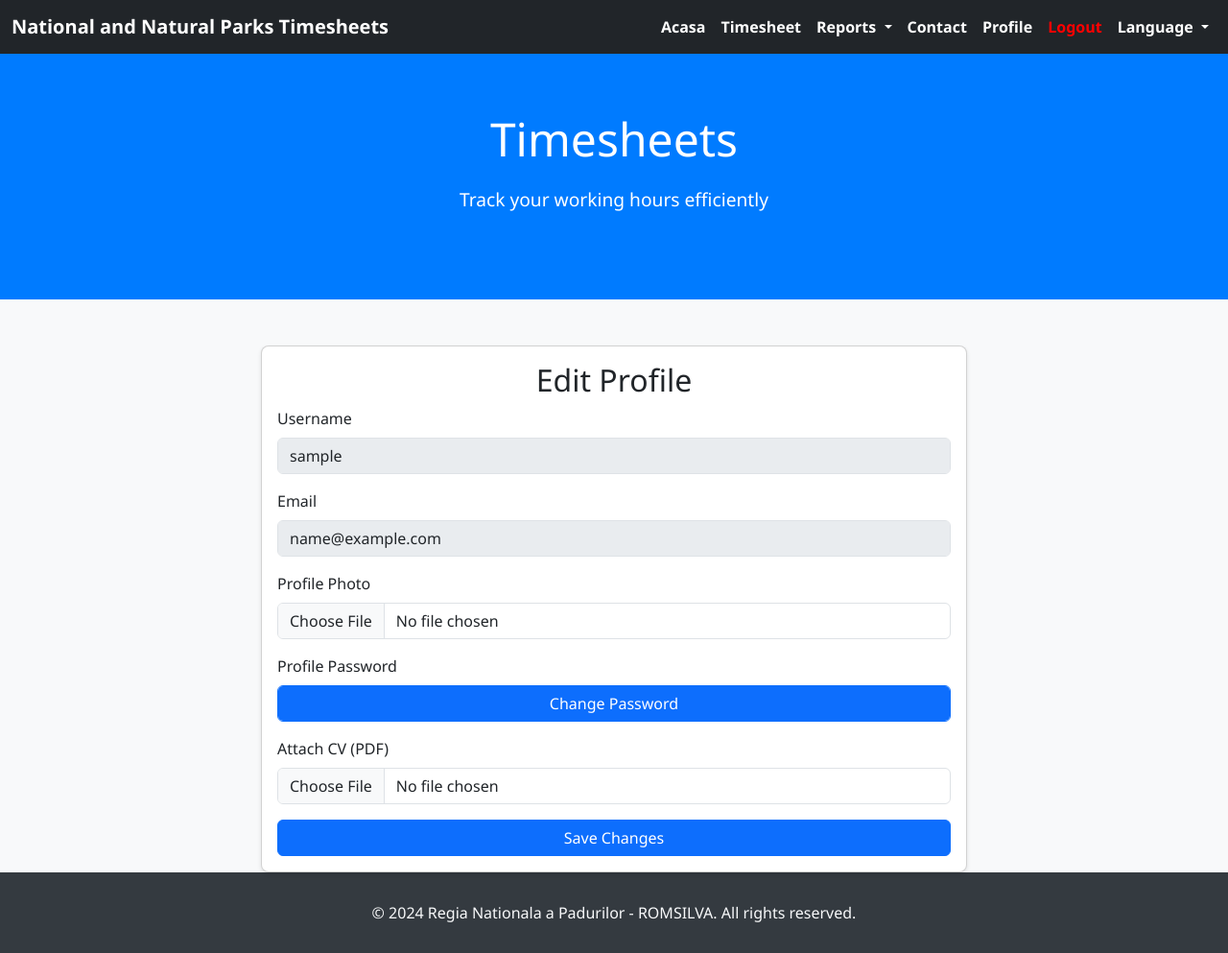
After one commit to ungureanudaniel/timesheets, a Django app: page /en/users/profile/1/edit/ in a window 1280 px wide. The commit adds this page. Shown: the whole page at 96% size. Run offline with Django 3.2, Linux system fonts and the light colour scheme; the visitor is signed in with stand-in values (Sample User, id 1); some libraries are stand-ins or nearby versions.

Commit message:
commit 2

```diff
--- a/general/templates/general/base.html
+++ b/general/templates/general/base.html
@@ -50,7 +50,7 @@
                     </li>
                     {% if user.is_authenticated %}
                     <li class="nav-item">
-                        <a class="nav-link" href="{% url 'profile' %}">{% trans 'Profile' %}</a>
+                        <a class="nav-link" href="{% url 'profile' user.username %}">{% trans 'Profile' %}</a>
                     </li>
                     <li class="nav-item">
                         <a class="nav-link" style="color:red;" href="{% url 'logout' %}">Logout</a>
--- a/timesheets_main/urls.py
+++ b/timesheets_main/urls.py
@@ -3,7 +3,6 @@ from django.urls import path, include, re_path
 from django.views.static import serve
 from django.conf.urls.i18n import i18n_patterns
 from django.conf import settings
-from django.contrib.auth.views import LoginView
 from django.conf.urls.static import static
 
 
--- a/users/forms.py
+++ b/users/forms.py
@@ -1,5 +1,5 @@
 from django import forms
-from django.contrib.auth.forms import UserCreationForm
+from django.contrib.auth.forms import UserCreationForm, PasswordChangeForm
 from .models import CustomUser
 from django.contrib.auth import get_user_model # why this here?
 from django.utils.translation import gettext_lazy as _
@@ -39,3 +39,7 @@ class CustomUserCreationForm(UserCreationForm):
                 user.save()
                 user.assign_initial_group()
             return user
+
+#==============password change form=============
+class PasswordChangeForm(PasswordChangeForm):
+    pass
--- a/users/models.py
+++ b/users/models.py
@@ -15,6 +15,7 @@ class CustomUser(AbstractUser):
 class UserProfile(models.Model):
     user = models.OneToOneField(CustomUser, on_delete=models.CASCADE)
     bio = models.TextField(blank=True)
+    resume = models.FileField(upload_to='cv/', blank=True, null=True)
     avatar = models.ImageField(upload_to='avatars/', blank=True)
 
     def __str__(self):
--- /dev/null
+++ b/users/templates/registration/profile_updater.html
@@ -0,0 +1,51 @@
+{% extends "general/base.html" %}
+{% load static %}
+{% load i18n %}
+{% load cache %}
+
+{% block content %}
+<div class="container">
+    <div class="row justify-content-center mt-5">
+        <div class="col-md-8">
+            <div class="card">
+                <div class="card-body">
+                    <h2 class="card-title text-center">{% trans 'Edit Profile' %}</h2>
+                    <form method="post" enctype="multipart/form-data">
+                        {% csrf_token %}
+                        <!-- Username -->
+                        <div class="mb-3">
+                            <label for="username" class="form-label">{% trans 'Username' %}</label>
+                            <input type="text" id="username" class="form-control" value="{{ user.username }}" disabled>
+                        </div>
+                        <!-- Email -->
+                        <div class="mb-3">
+                            <label for="email" class="form-label">{% trans 'Email' %}</label>
+                            <input type="email" id="email" class="form-control" value="{{ user.email }}" disabled>
+                        </div>
+                        <!-- Photo upload -->
+                        <div class="mb-3">
+                            <label for="photo" class="form-label">{% trans 'Profile Photo' %}</label>
+                            <input type="file" id="photo" name="photo" class="form-control">
+                        </div>
+                        <!-- Change Password -->
+                        <div class="mb-3">
+                            <label for="password" class="form-label">{% trans 'Profile Password' %}</label>
+                            <a href="{% url 'password_change' %}" class="btn btn-primary form-control">{% trans 'Change Password' %}</a>
+                        </div>
+                        <!-- CV attachment -->
+                        <div class="mb-3">
+                            <label for="cv" class="form-label">{% trans 'Attach CV (PDF)' %}</label>
+                            <input type="file" id="cv" name="cv" class="form-control">
+                        </div>
+                        <!-- Submit Button -->
+                        <div class="d-grid">
+                            <button type="submit" class="btn btn-primary">{% trans 'Save Changes' %}</button>
+                        </div>
+                    </form>
+                    {% include 'includes/messages.html' %}
+                </div>
+            </div>
+        </div>
+    </div>
+</div>
+{% endblock %}
--- a/users/urls.py
+++ b/users/urls.py
@@ -1,17 +1,18 @@
 from django.urls import path, include
 from django.conf import settings
 from django.conf.urls.static import static
-from django.contrib.auth.views import LoginView
-from users.views import register, profile
+from django.contrib.auth.views import LogoutView
+from users.views import register, profile, CustomLoginView, ProfileEditView, password_change_view
 from django.utils.translation import gettext_lazy as _
-from django.contrib.auth import views as auth_views
 
 urlpatterns = [
         path('register/', register, name='register'),
-        path('profile/', profile, name='profile'),
+        path('profile/<str:username>', profile, name='profile'),
+        path('profile/<int:pk>/edit/', ProfileEditView.as_view(), name='profile_edit'),
+        path('password/change/', password_change_view, name='password_change'),
         path('inactive-profile/', profile, name='awaiting-approval'),
-        path('login/', LoginView.as_view(template_name='registration/login.html'), name='login'),
-        path('logout/', auth_views.LogoutView.as_view(), name='logout'),
+        path('login/', CustomLoginView.as_view(), name='login'),  # Custom LoginView
+        path('logout/', LogoutView.as_view(next_page='/'), name='logout'),
         ]
 urlpatterns += static(settings.STATIC_URL, document_root=settings.STATIC_ROOT)
 urlpatterns += static(settings.MEDIA_URL, document_root=settings.MEDIA_ROOT)
--- a/users/views.py
+++ b/users/views.py
@@ -1,7 +1,12 @@
-from django.shortcuts import render, redirect
-from django.contrib.auth import login
+from django.shortcuts import render, redirect, get_object_or_404
+from django.contrib.auth.views import LoginView, PasswordChangeView
+from django.contrib.auth.forms import PasswordChangeForm
+from django.urls import reverse
 from .forms import CustomUserCreationForm
 from django.contrib.auth import get_user_model
+from django.views.generic import DetailView
+from django.contrib.auth.models import User
+from django.contrib.auth.mixins import LoginRequiredMixin
 from django.contrib.auth.decorators import login_required
 from django.core.mail import send_mail
 from django.template.loader import render_to_string
@@ -15,7 +20,7 @@ User = get_user_model()
 #==============user registration view============
 def register(request):
     if request.method == 'POST':
-        form = CustomUserCreationForm(request.POST)#access the registration form
+        form = CustomUserCreationForm(request.POST)  # access the registration form
         if form.is_valid():
             # fetch username and email from form
             username = form.cleaned_data['username']
@@ -29,43 +34,84 @@ def register(request):
                     messages.error(request, 'Email address already exists. Please use a different email.')
                 else:
                     user = form.save()
+
+                    # Notify admins and supervisors via email
+                    subject = 'New User Access Request'
+                    html_message = render_to_string('registration/registration_notice_email.html', {
+                        'username': user.username,
+                        'email': user.email,
+                    })
+                    plain_message = strip_tags(html_message)
+                    admins = User.objects.filter(groups__name='ADMIN').values_list('email', flat=True)
+                    supervisors = User.objects.filter(groups__name='SUPERVISOR').values_list('email', flat=True)
+                    recipients = list(admins) + list(supervisors)
+
+                    send_mail(
+                        subject,
+                        plain_message,
+                        settings.EMAIL_HOST_USER,  # Sender's email address
+                        recipients,
+                        html_message=html_message,
+                    )
+
+                    # success message
+                    messages.success(request, 'Registration successful. Your account is pending approval.')
+
+                    # redirect the user to login into the profile page with newly created credentials, but with an inactive account
+                    return render(request, 'registration/profile.html')
             except Exception as e:
                 print(e)
-            # Notify admins and supervisors via email
-            subject = 'New User Access Request'
-            html_message = render_to_string('registration/registration_notice_email.html', {
-                'username': user.username,
-                'email': user.email,
-            })
-            plain_message = strip_tags(html_message)
-            admins = User.objects.filter(groups__name='ADMIN').values_list('email', flat=True)
-            supervisors = User.objects.filter(groups__name='SUPERVISOR').values_list('email', flat=True)
-            recipients = list(admins) + list(supervisors)
-
-            send_mail(
-                subject,
-                plain_message,
-                settings.EMAIL_HOST_USER,  # Sender's email address
-                recipients,
-                html_message=html_message,
-            )
-            #  success message
-            messages.success(request, 'Registration successful. Your account is pending approval.')
-
-            # redirect the user to login into the profile page with newly creation credentials, but with inactve account
-            return render(request, 'registration/profile.html')
     else:
         form = CustomUserCreationForm()
+
     return render(request, 'registration/register.html', {'form': form})
+
+#==============user login view==============
+class CustomLoginView(LoginView):
+    def get_success_url(self):
+        user = self.request.user
+        return reverse('profile', args=[user.username])
+
 #==============user profile view============
 @login_required
-def profile(request):
-    user=request.user
+def profile(request, username):
+    user = get_object_or_404(User, username=username)
     if user.is_approved:
-        return render(request, 'registration/profile.html', {'user': user})
+        context = {
+            'user': user,
+            'is_approved': user.is_approved,
+        }
     else:
-        return render(request, 'registration/profile.html', {'user': user, 'message': 'Account not approved! Wait for approval.'})
-    context = {
-        'user': request.user  # This will pass the logged-in user's information to the template
-    }
+        context = {
+            'user': user,
+            'message': 'Account not approved! Wait for approval.'
+        }
+
     return render(request, 'registration/profile.html', context)
+
+#============user profile editing====================
+class ProfileEditView(LoginRequiredMixin, DetailView):
+    model = User
+    template_name = 'registration/profile_updater.html'
+    context_object_name = 'user'
+    pk_url_kwarg = 'pk'  # If using 'id', change this to 'id_url_kwarg = 'id'
+    fields = ['bio', 'avatar']
+
+    def get_object(self, queryset=None):
+        return self.request.user  # Return the current logged-in user object
+
+    def get_context_data(self, **kwargs):
+        context = super().get_context_data(**kwargs)
+        # Add any additional context data here if needed
+        return context
+#==============password change view=====================
+@login_required
+def password_change_view(request):
+    if request.method == 'POST':
+        form = PasswordChangeForm(user=request.user, data=request.POST)
+        if form.is_valid():
+            user = form.save()
+            messages.success(request, 'Your password has been successfully updated.')
+            return redirect('profile')  # Replace 'profile' with your actual profile URL name
+    else:
+        form = PasswordChangeForm(user=request.user)
```
Also changed, not shown: timesheets_main/settings.py (+6 -5 lines), users/admin.py (+7 -1 lines), users/templates/registration/profile.html (+22 -28 lines).
